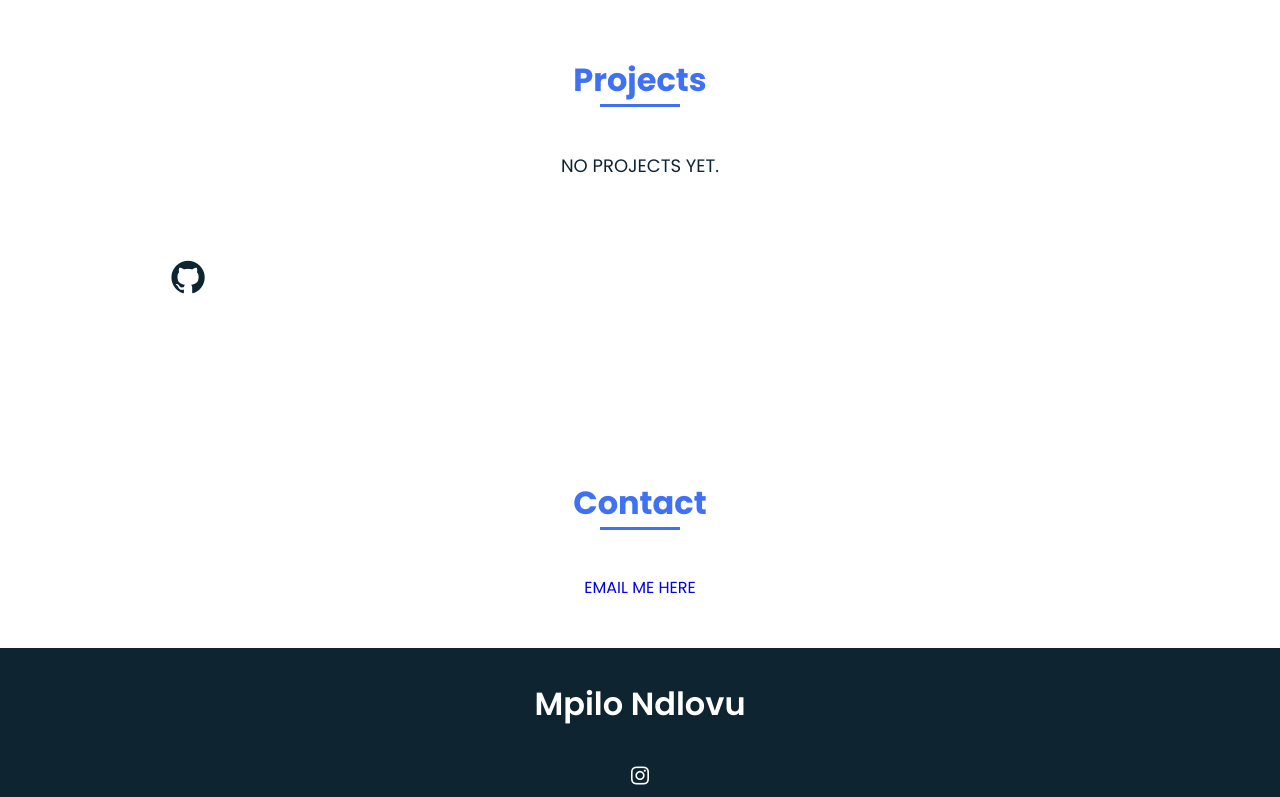
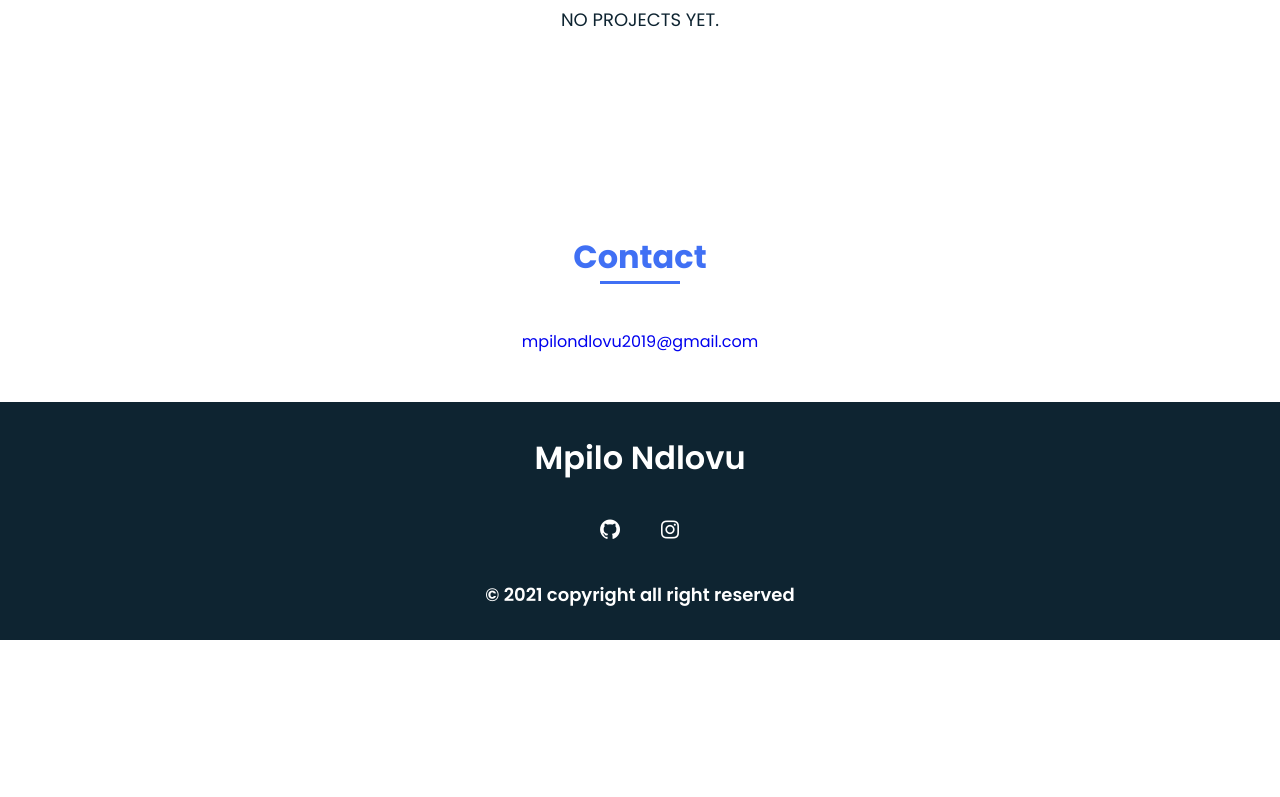
Before and after one commit to Mpilo-code/Mpilo-Portfolio-website, a plain HTML site: page index.html in a window 1280 px wide. Shown: the part 1996-2793 px from the top of the page. After the commit the page ends 2636 px from the top, so only its background shows below. Drawn offline with nearby package versions, Linux system fonts and the light colour scheme.

Commit message:
Edited about image and move github icon

```diff
--- a/index.html
+++ b/index.html
@@ -61,7 +61,7 @@
 
                 <div class="about__container bd-grid">
                     <div class="about__img">
-                        <img src="assets/img/mpilo.jpg" width="640" height="841" alt="Picture of Mpilo">
+                        <img src="assets/img/Profile Picture.jpeg" width="640" height="841" alt="Picture of Mpilo">
                     </div>
 
                     <div>
@@ -162,7 +162,7 @@
                 </div> -->
 
                 <div class="home__social">
-                <a href="https://github.com/Mpilo-code" class="home__social-icon"><i class='bx bxl-github' ></i></a>
+                <!--<a href="https://github.com/Mpilo-code" class="home__social-icon"><i class='bx bxl-github' ></i></a> -->
             </div>
             </section>
 
@@ -177,7 +177,7 @@
                         <textarea name="" id="" cols="0" rows="10" class="contact__input"></textarea>
                         <input type="button" value="Send" class="contact__button button">
                     </form>-->
-                    <a href="mailto:mpilondlovu2019@gmail.com">EMAIL ME HERE</a>
+                    <a href="mailto:mpilondlovu2019@gmail.com">mpilondlovu2019@gmail.com</a>
                    <!-- <a href="mailto:mpilondlovu2019@gmail.com" class="button">EMAIL</a> -->
                 </div>
             </section>
@@ -187,7 +187,7 @@
         <footer class="footer">
             <p class="footer__title">Mpilo Ndlovu</p>
             <div class="footer__social">
-            <!--   <a href="#" class="footer__icon"><i class='bx bxl-facebook' ></i></a> -->
+                <a href="https://github.com/Mpilo-code" class="footer__icon"><i class='bx bxl-github' ></i></a>
                 <a href="https://www.instagram.com/mpilo424/" class="footer__icon"><i class='bx bxl-instagram' ></i></a>
             <!--<a href="#" class="footer__icon"><i class='bx bxl-twitter' ></i></a>-->
             </div>
```
Also changed, not shown: assets/img/Profile Picture.jpeg (added).
